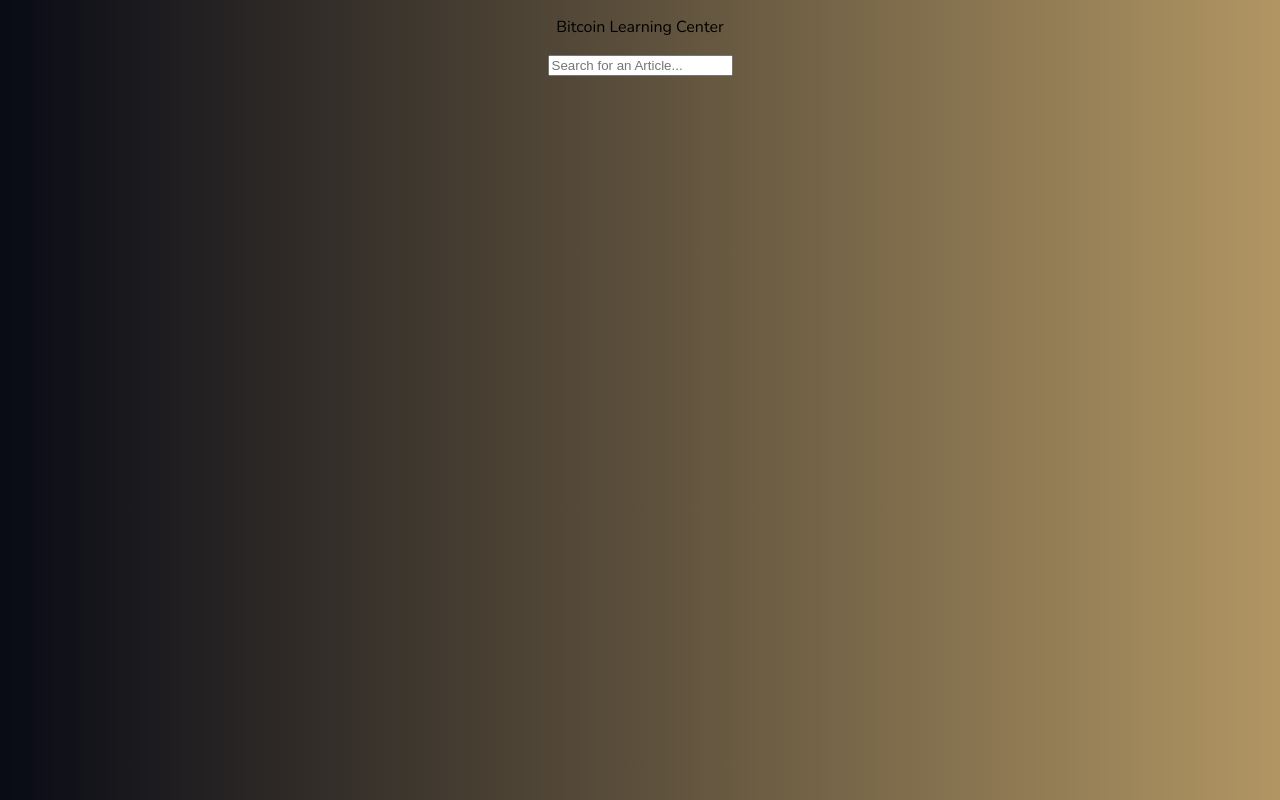
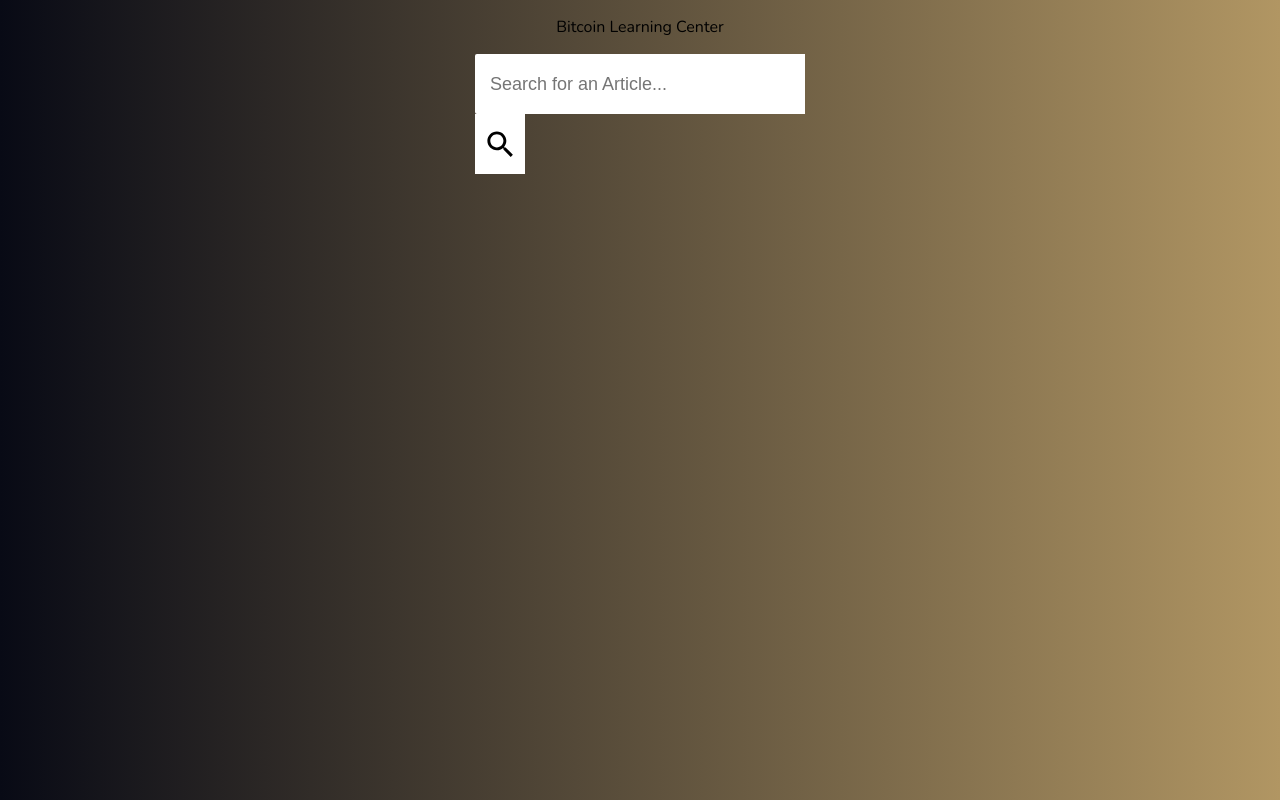
Before and after one commit to bitdern/riversearchbar, a React (Create React App) app: page / in a window 1280 px wide. Built offline with nearby package versions, Linux system fonts and the light colour scheme.

Commit message:
had to change the format of the json db file to an array

```diff
--- a/package.json
+++ b/package.json
@@ -3,6 +3,10 @@
   "version": "0.1.0",
   "private": true,
   "dependencies": {
+    "@emotion/react": "^11.10.6",
+    "@emotion/styled": "^11.10.6",
+    "@mui/icons-material": "^5.11.9",
+    "@mui/material": "^5.11.9",
     "@testing-library/jest-dom": "^5.16.5",
     "@testing-library/react": "^13.4.0",
     "@testing-library/user-event": "^13.5.0",
--- a/src/App.js
+++ b/src/App.js
@@ -10,9 +10,7 @@
 function App() {
   return (
     <div className="App">
-      <header>
-        <p>Bitcoin Learning Center</p>
-      </header>
+      <p>Bitcoin Learning Center</p>
       <SearchBar placeholder="Search for an Article..." data={ArticleData} />
     </div>
   );
--- a/src/components/SearchBar.js
+++ b/src/components/SearchBar.js
@@ -1,13 +1,37 @@
-import React from "react";
+import React, { useState } from "react";
+import "./SearchBar.css";
+import SearchIcon from "@mui/icons-material/Search";
 
 function SearchBar({ placeholder, data }) {
+  const [filteredData, setFilteredData] = useState([]);
+
+  const handleFilter = (event) => {
+    const searchWord = event.target.value;
+    const newFilter = data.filter((value) => {
+      return value.title.toLowerCase().includes(searchWord.toLowerCase());
+    });
+    setFilteredData(newFilter);
+  };
+
   return (
     <div className="search">
       <div className="seachInputs">
-        <input type="text" placeholder={placeholder} />
-        <div className="searchIcon"></div>
+        <input type="text" placeholder={placeholder} onChange={handleFilter} />
+        <div className="searchIcon">
+          <SearchIcon />
+        </div>
       </div>
-      <div className="dataResult"></div>
+      {filteredData.length !== 0 && (
+        <div className="dataResult">
+          {filteredData.map((value, key) => {
+            return (
+              <a className="dataItem" href={value.link} target="_blank">
+                <p>{value.title}</p>
+              </a>
+            );
+          })}
+        </div>
+      )}
     </div>
   );
 }
--- a/src/data/db.json
+++ b/src/data/db.json
@@ -1,5 +1,4 @@
-{
-  "articles": [
+[
   {
     "title": "Bitcoin Tax Accounting",
     "topic": "Taxes and Estate Planning",
@@ -67,4 +66,3 @@
     "id": 11
   }
 ]
-}
```
Also changed, not shown: 1 other file (tests, documents, lock files or other folders). Lines whose indentation alone changed are shown as unchanged.
